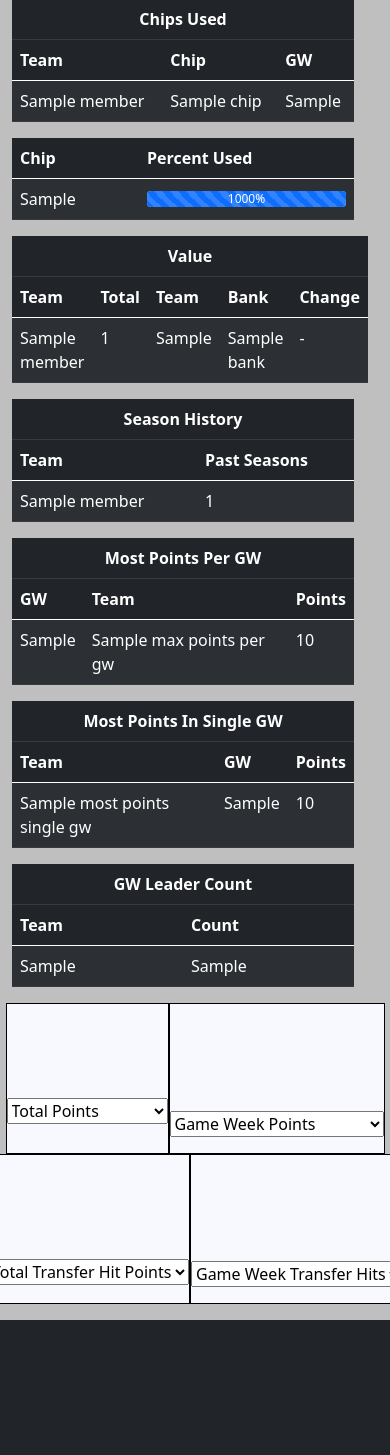
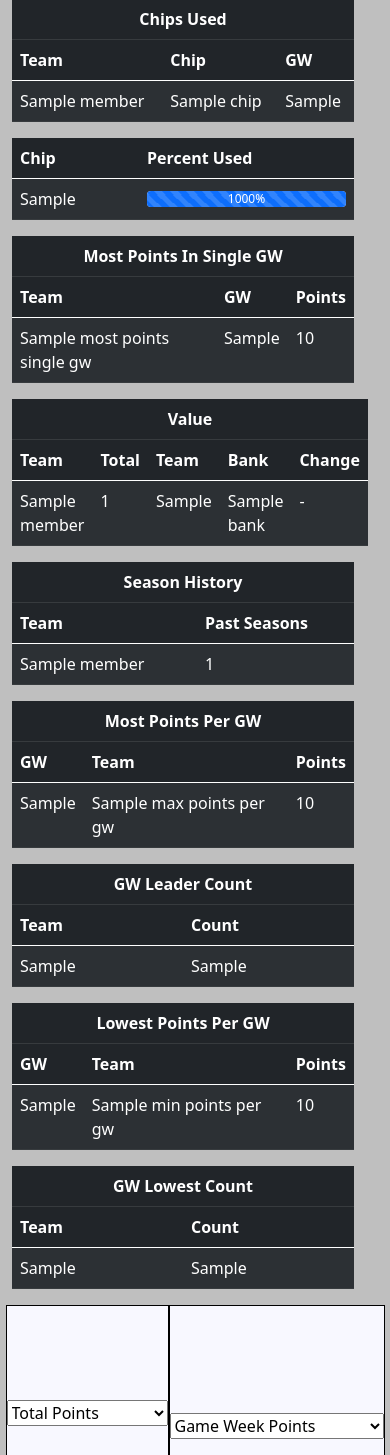
Before and after one commit to tsmit317/FPL, a Flask app: template fplapp/templates/home.html in a window 390 px wide; the page is wider, and only the part inside the window is pictured. Shown: the part 296-1751 px from the top of that part. Before the commit the page ends 1616 px from the top of that part, so only its background shows below. Run offline with Flask 2, Linux system fonts and the light colour scheme; the template is opened without the code that fills it: most values are stand-ins (such as "Sample title", 1, 10 or a date in 2020); some libraries are stand-ins or nearby versions.

Commit message:
added max and min tables

```diff
--- a/fplapp/templates/home.html
+++ b/fplapp/templates/home.html
@@ -109,6 +109,27 @@
               {% endfor %}
           </tbody>
         </table>
+        <table class="table table-striped table-dark table-hover table-responsive ">
+          <thead>
+            <tr >
+              <th colspan="3" class="text-center">Most Points In Single GW</th>
+            </tr>
+            <tr>
+              <th scope="col">Team</th>
+              <th scope="col">GW</th>
+              <th scope="col">Points</th>
+            </tr>
+          </thead>
+          <tbody>
+              {% for i in most_points_single_gw %}
+                <tr>
+                    <td>{{i.team_name}}</td>
+                    <td>{{i.gw}}</td>
+                    <td>{{i.points}}</td>
+                </tr>
+              {% endfor %}
+          </tbody>
+        </table>
       </div>
       <div class="container col">
       <!--Bank Table-->
@@ -168,8 +189,8 @@
       </div>
     </div>
     <div class="row">
-      <div class="container col-md-3">
-      <table class="table table-striped table-dark table-hover ">
+      <div class="container col">
+        <table class="table table-striped table-dark table-hover ">
           <thead>
           <tr >
               <th colspan="3" class="text-center">Most Points Per GW</th>
@@ -191,31 +212,8 @@
           </tbody>
         </table>
       </div>
-      <div class="container col-md-3">
-      <table class="table table-striped table-dark table-hover table-responsive ">
-          <thead>
-            <tr >
-              <th colspan="3" class="text-center">Most Points In Single GW</th>
-            </tr>
-            <tr>
-              <th scope="col">Team</th>
-              <th scope="col">GW</th>
-              <th scope="col">Points</th>
-            </tr>
-          </thead>
-          <tbody>
-              {% for i in most_points_single_gw %}
-                <tr>
-                    <td>{{i.team_name}}</td>
-                    <td>{{i.gw}}</td>
-                    <td>{{i.points}}</td>
-                </tr>
-              {% endfor %}
-          </tbody>
-        </table>
 
-      </div>
-      <div class="container col-md-3">
+      <div class="container col">
         <table class="table table-striped table-dark table-hover table-responsive ">
           <thead>
             <tr>
@@ -228,6 +226,50 @@
           </thead>
           <tbody>
               {% for k, v in count_gw_leader.items() %}
+                <tr>
+                    <td>{{k}}</td>
+                    <td>{{v}}</td>
+                </tr>
+              {% endfor %}
+          </tbody>
+        </table>
+      </div>
+      <div class="container col">
+        <table class="table table-striped table-dark table-hover ">
+          <thead>
+          <tr >
+              <th colspan="3" class="text-center">Lowest Points Per GW</th>
+            </tr>
+            <tr>
+              <th scope="col">GW</th>
+              <th scope="col">Team</th>
+              <th scope="col">Points</th>
+            </tr>
+          </thead>
+          <tbody>
+              {% for gw in min_points_per_gw %}
+                <tr>
+                  <td>{{gw['gw']}}</td>
+                  <td>{{gw['team_name']}}</td>
+                  <td>{{gw['points']}}</td>
+                </tr>
+              {% endfor %}
+          </tbody>
+        </table>
+      </div>
+      <div class="container col">
+        <table class="table table-striped table-dark table-hover table-responsive ">
+          <thead>
+            <tr>
+              <th colspan="2" class="text-center">GW Lowest Count</th>
+            </tr>
+            <tr>
+              <th scope="col">Team</th>
+              <th scope="col">Count</th>
+            </tr>
+          </thead>
+          <tbody>
+              {% for k, v in count_gw_lowest.items() %}
                 <tr>
                     <td>{{k}}</td>
                     <td>{{v}}</td>
```
